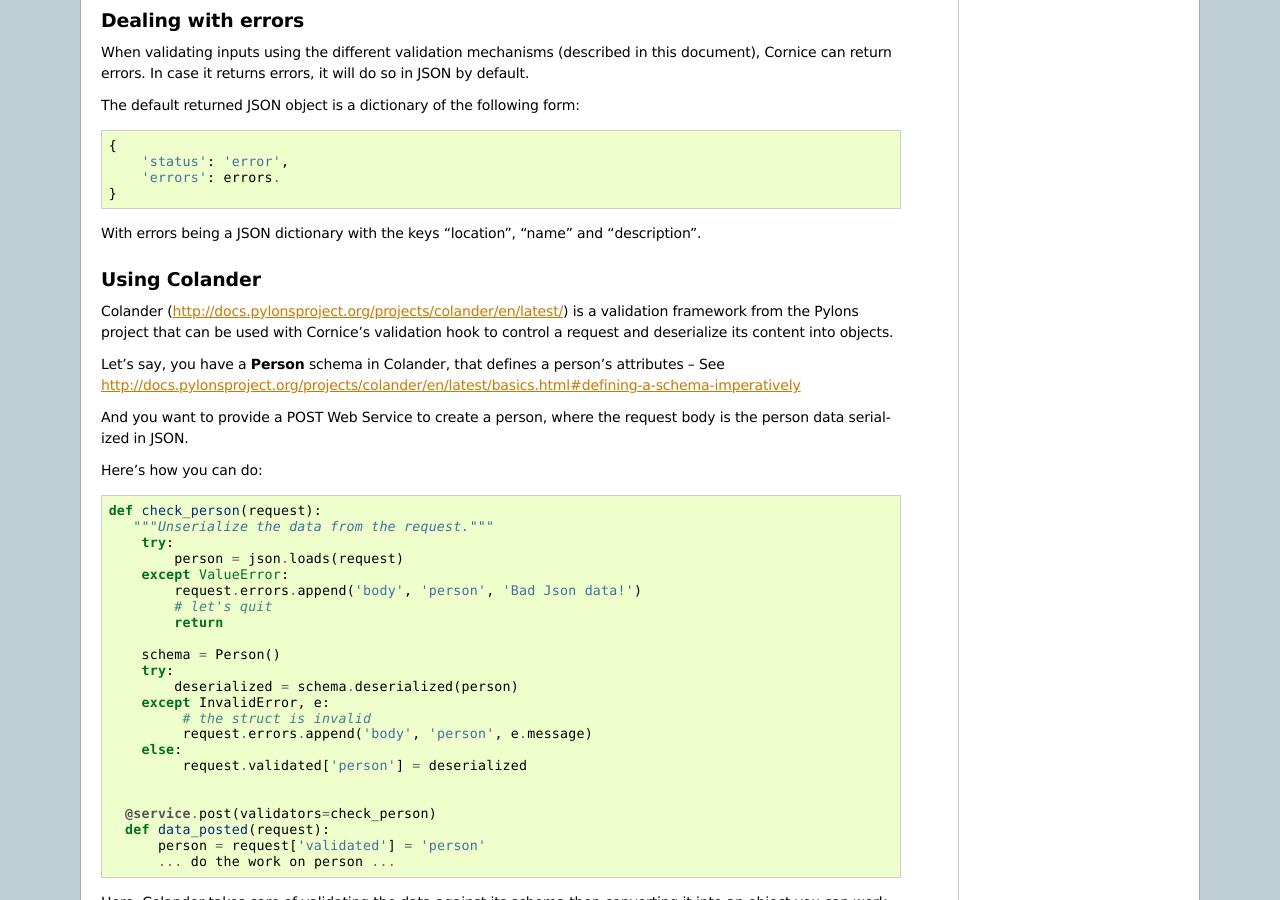
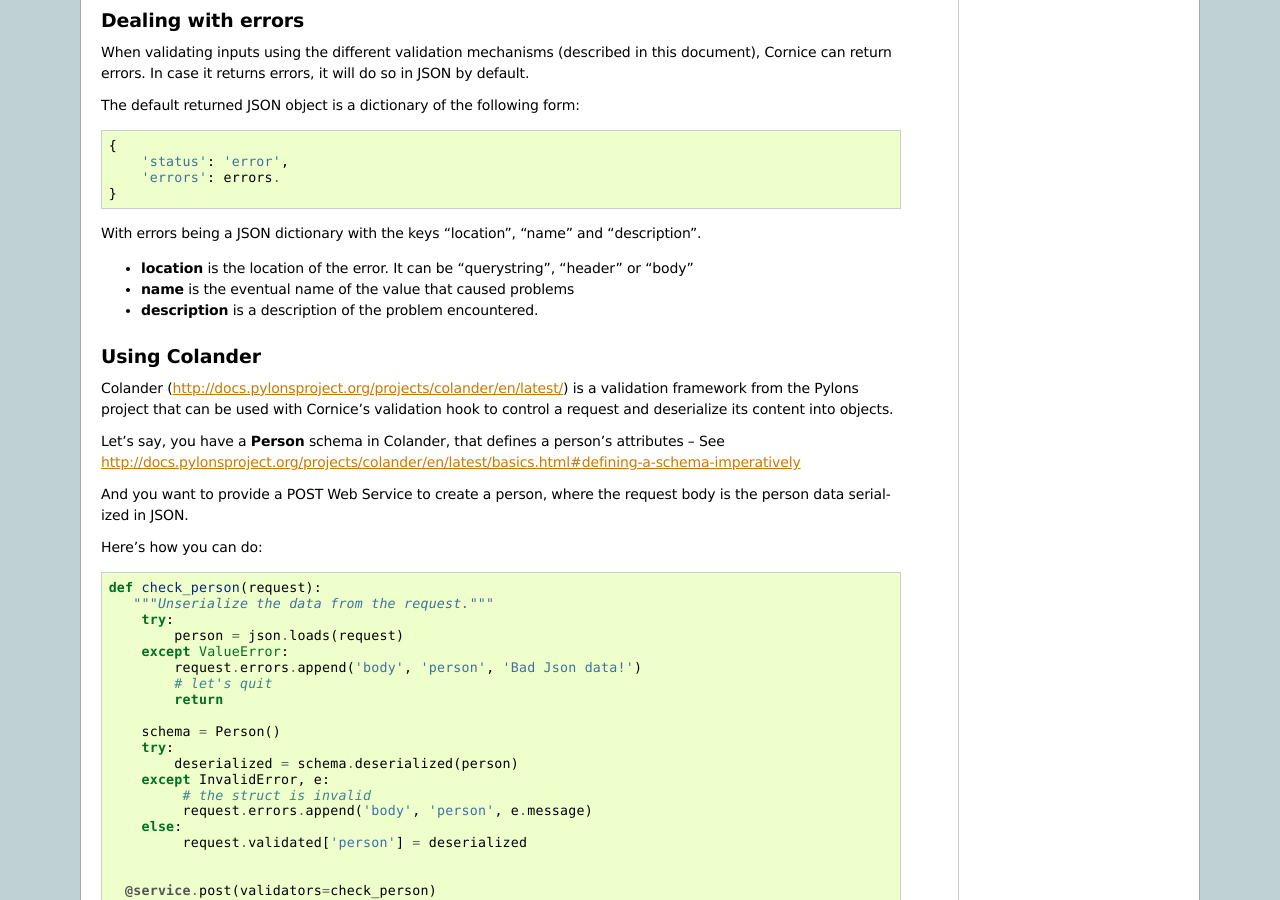
Before and after one commit to Cornices/cornice, a Sphinx documentation site: the page built from docs/source/validation.rst, in a window 1280 px wide and 900 px high, scrolled down 558 px. Built offline with Sphinx 7.4.7, drawn with Linux system fonts in a browser that asks for light colours.

Commit message:
be a bit more chatty about the error format

```diff
--- a/docs/source/validation.rst
+++ b/docs/source/validation.rst
@@ -49,6 +49,11 @@
 
 With errors being a JSON dictionary with the keys "location", "name" and
 "description".
+
+* **location** is the location of the error. It can be "querystring", "header"
+  or "body"
+* **name** is the eventual name of the value that caused problems
+* **description** is a description of the problem encountered.
 
 
 Using Colander
```
